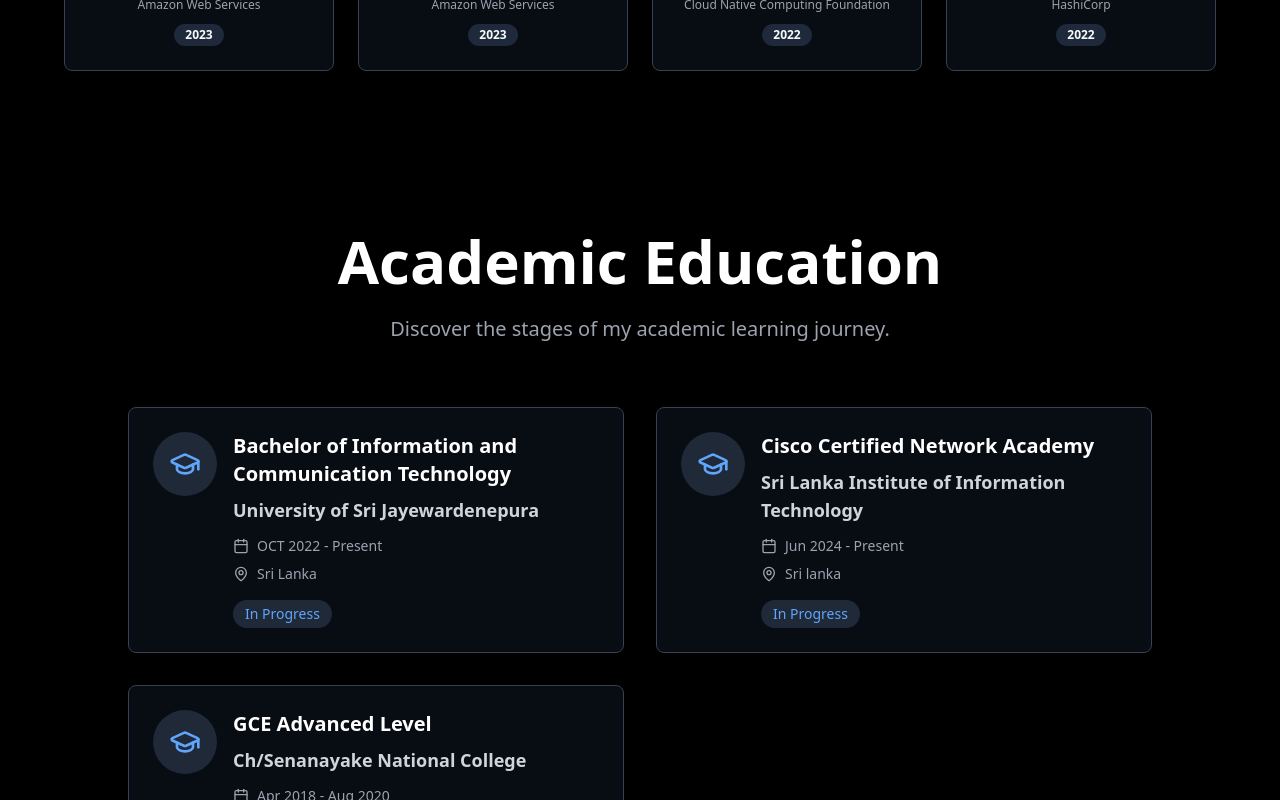
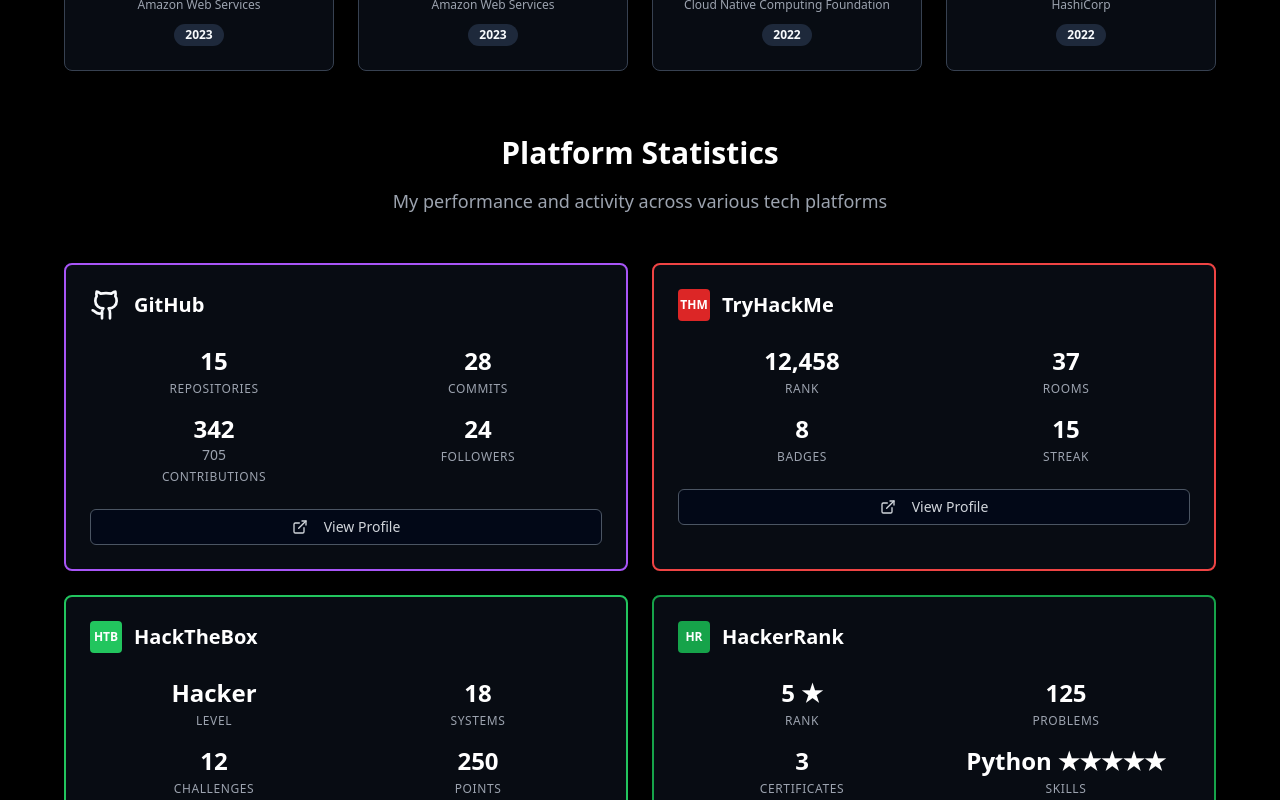
Before and after one commit to alinaleem/cloud-career-hub, a React (Vite) app: page /experience in a window 1280 px wide. Shown: the part 2360-3160 px from the top of the page. Built offline with nearby package versions, Linux system fonts and the light colour scheme.

Commit message:
Add technical skills, certifications, and platform statistics sections
Added new sections for technical skills, certifications, and platform statistics to the portfolio.

```diff
--- /dev/null
+++ b/src/components/PlatformStatistics.tsx
@@ -0,0 +1,123 @@
+
+import { Card, CardContent } from '@/components/ui/card';
+import { Button } from '@/components/ui/button';
+import { Github, ExternalLink } from 'lucide-react';
+
+const PlatformStatistics = () => {
+  const platforms = [
+    {
+      name: 'GitHub',
+      icon: <Github className="w-8 h-8" />,
+      color: 'border-purple-500',
+      stats: [
+        { label: 'REPOSITORIES', value: '15' },
+        { label: 'COMMITS', value: '28' },
+        { label: 'CONTRIBUTIONS', value: '342', sublabel: '705' },
+        { label: 'FOLLOWERS', value: '24' }
+      ],
+      profileUrl: 'https://github.com/yourusername'
+    },
+    {
+      name: 'TryHackMe',
+      icon: (
+        <div className="w-8 h-8 bg-red-600 rounded flex items-center justify-center text-white text-xs font-bold">
+          THM
+        </div>
+      ),
+      color: 'border-red-500',
+      stats: [
+        { label: 'RANK', value: '12,458' },
+        { label: 'ROOMS', value: '37' },
+        { label: 'BADGES', value: '8' },
+        { label: 'STREAK', value: '15' }
+      ],
+      profileUrl: 'https://tryhackme.com/p/yourusername'
+    },
+    {
+      name: 'HackTheBox',
+      icon: (
+        <div className="w-8 h-8 bg-green-500 rounded flex items-center justify-center text-white text-xs font-bold">
+          HTB
+        </div>
+      ),
+      color: 'border-green-500',
+      stats: [
+        { label: 'LEVEL', value: 'Hacker' },
+        { label: 'SYSTEMS', value: '18' },
+        { label: 'CHALLENGES', value: '12' },
+        { label: 'POINTS', value: '250' }
+      ],
+      profileUrl: 'https://app.hackthebox.com/profile/yourid'
+    },
+    {
+      name: 'HackerRank',
+      icon: (
+        <div className="w-8 h-8 bg-green-600 rounded flex items-center justify-center text-white text-xs font-bold">
+          HR
+        </div>
+      ),
+      color: 'border-green-600',
+      stats: [
+        { label: 'RANK', value: '5 ★' },
+        { label: 'PROBLEMS', value: '125' },
+        { label: 'CERTIFICATES', value: '3' },
+        { label: 'SKILLS', value: 'Python ★★★★★' }
+      ],
+      profileUrl: 'https://hackerrank.com/yourusername'
+    }
+  ];
+
+  return (
+    <div className="mb-16">
+      <div className="text-center mb-12">
+        <h2 className="text-3xl font-bold mb-4">Platform Statistics</h2>
+        <p className="text-gray-400 text-lg">My performance and activity across various tech platforms</p>
+      </div>
+
+      <div className="grid md:grid-cols-2 gap-6 max-w-6xl mx-auto">
+        {platforms.map((platform, index) => (
+          <Card key={index} className={`bg-gray-900/50 border-2 ${platform.color} hover:border-opacity-80 transition-all duration-300`}>
+            <CardContent className="p-6">
+              <div className="flex items-center justify-between mb-6">
+                <div className="flex items-center space-x-3">
+                  {platform.icon}
+                  <h3 className="text-xl font-bold text-white">{platform.name}</h3>
+                </div>
+              </div>
+
+              <div className="grid grid-cols-2 gap-4 mb-6">
+                {platform.stats.map((stat, statIndex) => (
+                  <div key={statIndex} className="text-center">
+                    <div className="text-2xl font-bold text-white mb-1">
+                      {stat.value}
+                      {stat.sublabel && (
+                        <div className="text-sm text-gray-400 font-normal">{stat.sublabel}</div>
+                      )}
+                    </div>
+                    <div className="text-xs text-gray-400 uppercase tracking-wider">
+                      {stat.label}
+                    </div>
+                  </div>
+                ))}
+              </div>
+
+              <Button
+                variant="outline"
+                size="sm"
+                className="w-full border-gray-600 text-gray-300 hover:bg-gray-700"
+                asChild
+              >
+                <a href={platform.profileUrl} target="_blank" rel="noopener noreferrer">
+                  <ExternalLink className="w-4 h-4 mr-2" />
+                  View Profile
+                </a>
+              </Button>
+            </CardContent>
+          </Card>
+        ))}
+      </div>
+    </div>
+  );
+};
+
+export default PlatformStatistics;
--- a/src/components/Portfolio.tsx
+++ b/src/components/Portfolio.tsx
@@ -10,6 +10,7 @@ import { Mail, Phone, MapPin, Github, Linkedin, Twitter, GraduationCap, Calendar
 import SkillsChart from './SkillsChart';
 import CertificationsList from './CertificationsList';
 import TimelineExperience from './TimelineExperience';
+import PlatformStatistics from './PlatformStatistics';
 
 const Portfolio = () => {
   const [isVisible, setIsVisible] = useState(false);
@@ -204,6 +205,7 @@ const Portfolio = () => {
 
           <SkillsChart />
           <CertificationsList />
+          <PlatformStatistics />
         </div>
       </section>
 
```
